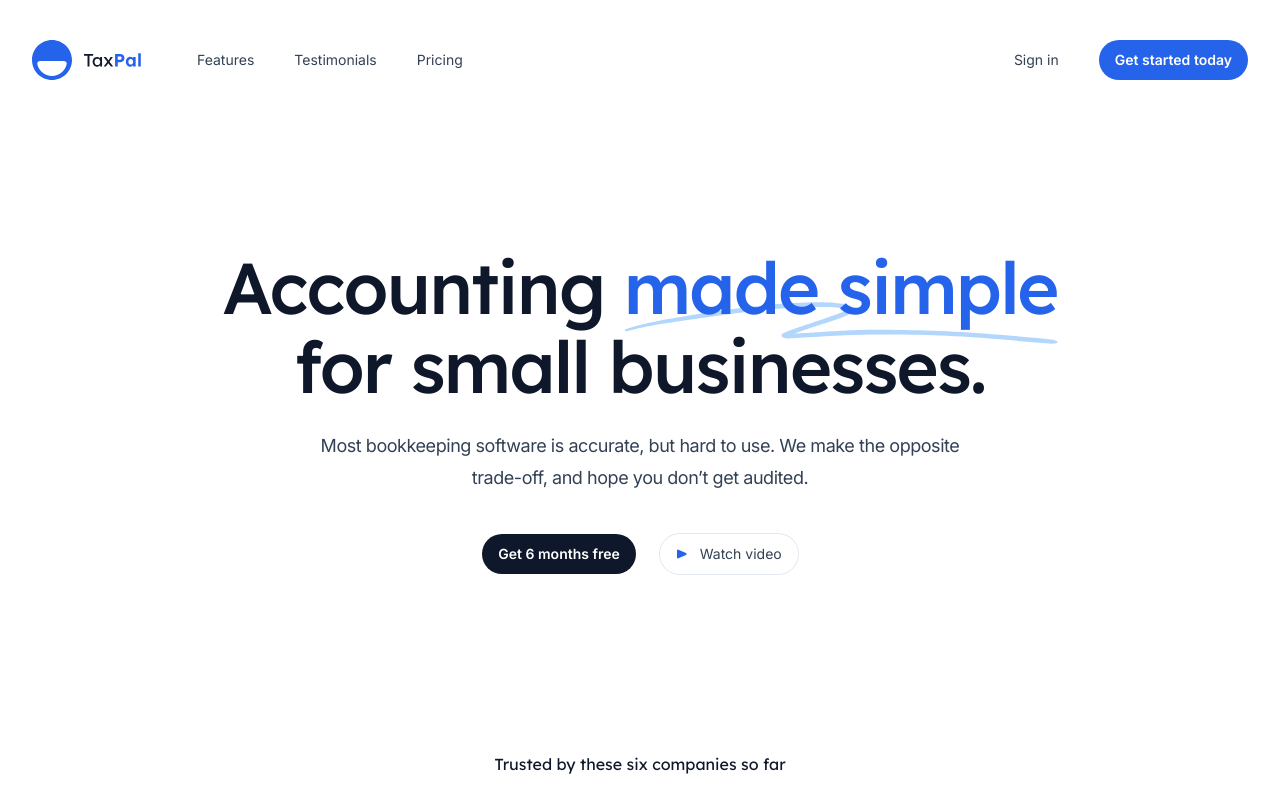
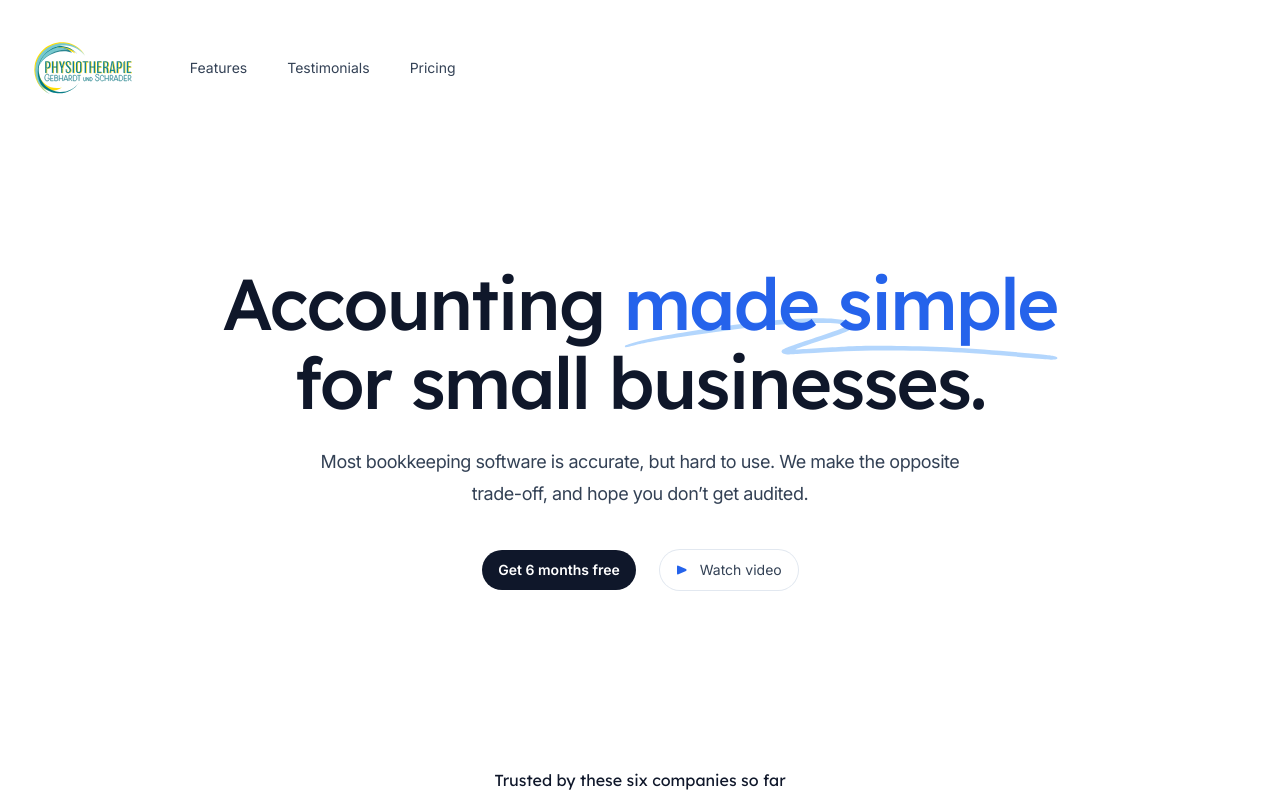
Before and after one commit to n2o/systemische-beratung-freund.de, a Next.js app: page / in a window 1280 px wide. Shown: the top 800 px of the page. Built offline with nearby package versions, Linux system fonts and the light colour scheme.

Commit message:
Add logo

```diff
--- a/next.config.js
+++ b/next.config.js
@@ -1,6 +1,9 @@
 /** @type {import('next').NextConfig} */
 const nextConfig = {
   reactStrictMode: true,
+  images: {
+    dangerouslyAllowSVG: true,
+  },
   experimental: {
     scrollRestoration: true,
   },
--- a/src/components/CallToAction.tsx
+++ b/src/components/CallToAction.tsx
@@ -19,9 +19,6 @@ export function CallToAction() {
       />
       <Container className="relative">
         <div className="mx-auto max-w-lg text-center">
-          <h2 className="font-display text-3xl tracking-tight text-white sm:text-4xl">
-            Get started today
-          </h2>
           <p className="mt-4 text-lg tracking-tight text-white">
             It’s time to take control of your books. Buy our software so you can
             feel like you’re doing something productive.
--- a/src/components/Footer.tsx
+++ b/src/components/Footer.tsx
@@ -1,14 +1,13 @@
 import { Container } from "@/components/Container"
 import { Logo } from "@/components/Logo"
 import { NavLink } from "@/components/NavLink"
-import Link from "next/link"
 
 export function Footer() {
   return (
     <footer className="bg-slate-50">
       <Container>
         <div className="py-16">
-          <Logo className="mx-auto h-10 w-auto" />
+          <Logo className="mx-auto h-20 w-auto" />
           <nav className="mt-10 text-sm" aria-label="quick links">
             <div className="-my-1 flex justify-center gap-x-6">
               <NavLink href="#features">Features</NavLink>
@@ -18,35 +17,10 @@ export function Footer() {
           </nav>
         </div>
         <div className="flex flex-col items-center border-t border-slate-400/10 py-10 sm:flex-row-reverse sm:justify-between">
-          <div className="flex gap-x-6">
-            <Link
-              href="https://twitter.com"
-              className="group"
-              aria-label="TaxPal on Twitter"
-            >
-              <svg
-                aria-hidden="true"
-                className="h-6 w-6 fill-slate-500 group-hover:fill-slate-700"
-              >
-                <path d="M8.29 20.251c7.547 0 11.675-6.253 11.675-11.675 0-.178 0-.355-.012-.53A8.348 8.348 0 0 0 22 5.92a8.19 8.19 0 0 1-2.357.646 4.118 4.118 0 0 0 1.804-2.27 8.224 8.224 0 0 1-2.605.996 4.107 4.107 0 0 0-6.993 3.743 11.65 11.65 0 0 1-8.457-4.287 4.106 4.106 0 0 0 1.27 5.477A4.073 4.073 0 0 1 2.8 9.713v.052a4.105 4.105 0 0 0 3.292 4.022 4.093 4.093 0 0 1-1.853.07 4.108 4.108 0 0 0 3.834 2.85A8.233 8.233 0 0 1 2 18.407a11.615 11.615 0 0 0 6.29 1.84" />
-              </svg>
-            </Link>
-            <Link
-              href="https://github.com"
-              className="group"
-              aria-label="TaxPal on GitHub"
-            >
-              <svg
-                aria-hidden="true"
-                className="h-6 w-6 fill-slate-500 group-hover:fill-slate-700"
-              >
-                <path d="M12 2C6.477 2 2 6.484 2 12.017c0 4.425 2.865 8.18 6.839 9.504.5.092.682-.217.682-.483 0-.237-.008-.868-.013-1.703-2.782.605-3.369-1.343-3.369-1.343-.454-1.158-1.11-1.466-1.11-1.466-.908-.62.069-.608.069-.608 1.003.07 1.531 1.032 1.531 1.032.892 1.53 2.341 1.088 2.91.832.092-.647.35-1.088.636-1.338-2.22-.253-4.555-1.113-4.555-4.951 0-1.093.39-1.988 1.029-2.688-.103-.253-.446-1.272.098-2.65 0 0 .84-.27 2.75 1.026A9.564 9.564 0 0 1 12 6.844a9.59 9.59 0 0 1 2.504.337c1.909-1.296 2.747-1.027 2.747-1.027.546 1.379.202 2.398.1 2.651.64.7 1.028 1.595 1.028 2.688 0 3.848-2.339 4.695-4.566 4.943.359.309.678.92.678 1.855 0 1.338-.012 2.419-.012 2.747 0 .268.18.58.688.482A10.02 10.02 0 0 0 22 12.017C22 6.484 17.522 2 12 2Z" />
-              </svg>
-            </Link>
-          </div>
+          <div className="flex gap-x-6"></div>
           <p className="mt-6 text-sm text-slate-500 sm:mt-0">
-            Copyright &copy; {new Date().getFullYear()} TaxPal. All rights
-            reserved.
+            &copy; {new Date().getFullYear()} Gebhardt und Schrader
+            Physiotherapie GbR. Alle Rechte vorbehalten.
           </p>
         </div>
       </Container>
--- a/src/components/Header.tsx
+++ b/src/components/Header.tsx
@@ -1,4 +1,3 @@
-import { Button } from "@/components/Button"
 import { Container } from "@/components/Container"
 import { Logo } from "@/components/Logo"
 import { NavLink } from "@/components/NavLink"
@@ -79,8 +78,6 @@ function MobileNavigation() {
             <MobileNavLink href="#features">Features</MobileNavLink>
             <MobileNavLink href="#testimonials">Testimonials</MobileNavLink>
             <MobileNavLink href="#pricing">Pricing</MobileNavLink>
-            <hr className="m-2 border-slate-300/40" />
-            <MobileNavLink href="/login">Sign in</MobileNavLink>
           </Popover.Panel>
         </Transition.Child>
       </Transition.Root>
@@ -95,7 +92,7 @@ export function Header() {
         <nav className="relative z-50 flex justify-between">
           <div className="flex items-center md:gap-x-12">
             <Link href="#" aria-label="Home">
-              <Logo className="h-10 w-auto" />
+              <Logo className="h-14 w-auto" />
             </Link>
             <div className="hidden md:flex md:gap-x-6">
               <NavLink href="#features">Features</NavLink>
@@ -104,14 +101,6 @@ export function Header() {
             </div>
           </div>
           <div className="flex items-center gap-x-5 md:gap-x-8">
-            <div className="hidden md:block">
-              <NavLink href="/login">Sign in</NavLink>
-            </div>
-            <Button href="/register" color="blue">
-              <span>
-                Get started <span className="hidden lg:inline">today</span>
-              </span>
-            </Button>
             <div className="-mr-1 md:hidden">
               <MobileNavigation />
             </div>
--- a/src/components/Logo.tsx
+++ b/src/components/Logo.tsx
@@ -1,32 +1,7 @@
+import Image from "next/image"
+
 export function Logo(props) {
   return (
-    <svg aria-hidden="true" viewBox="0 0 109 40" {...props}>
-      <path
-        fillRule="evenodd"
-        clipRule="evenodd"
-        d="M0 20c0 11.046 8.954 20 20 20s20-8.954 20-20S31.046 0 20 0 0 8.954 0 20Zm20 16c-7.264 0-13.321-5.163-14.704-12.02C4.97 22.358 6.343 21 8 21h24c1.657 0 3.031 1.357 2.704 2.98C33.32 30.838 27.264 36 20 36Z"
-        fill="#2563EB"
-      />
-      <path
-        d="M55.528 26.57V15.842H52V13.97h9.108v1.872h-3.636V26.57h-1.944Z"
-        fill="#0F172A"
-      />
-      <path
-        d="M83.084 26.57v-12.6h5.346c.744 0 1.416.18 2.016.54a3.773 3.773 0 0 1 1.44 1.44c.36.612.54 1.302.54 2.07 0 .78-.18 1.482-.54 2.106a4 4 0 0 1-1.44 1.494c-.6.36-1.272.54-2.016.54h-2.646v4.41h-2.7Zm2.664-6.84h2.376c.288 0 .546-.072.774-.216.228-.156.408-.36.54-.612a1.71 1.71 0 0 0 .216-.864c0-.324-.072-.606-.216-.846a1.394 1.394 0 0 0-.54-.576 1.419 1.419 0 0 0-.774-.216h-2.376v3.33ZM106.227 26.57V13.25h2.556v13.32h-2.556Z"
-        fill="#2563EB"
-      />
-      <path
-        fillRule="evenodd"
-        clipRule="evenodd"
-        d="M95.906 26.102c.636.432 1.35.648 2.142.648.444 0 .864-.066 1.26-.198a4.25 4.25 0 0 0 1.062-.558 3.78 3.78 0 0 0 .702-.668v1.244h2.574v-9.522h-2.538v1.248a3.562 3.562 0 0 0-.648-.672 3.13 3.13 0 0 0-1.026-.558 3.615 3.615 0 0 0-1.278-.216c-.828 0-1.566.216-2.214.648-.648.42-1.164 1.002-1.548 1.746-.372.732-.558 1.578-.558 2.538 0 .96.186 1.812.558 2.556.372.744.876 1.332 1.512 1.764Zm4.104-1.908c-.36.228-.78.342-1.26.342-.468 0-.882-.114-1.242-.342a2.387 2.387 0 0 1-.828-.954c-.204-.42-.306-.906-.306-1.458 0-.54.102-1.014.306-1.422.204-.408.48-.726.828-.954.36-.24.774-.36 1.242-.36.48 0 .9.12 1.26.36.36.228.636.546.828.954.204.408.306.882.306 1.422 0 .552-.102 1.038-.306 1.458a2.218 2.218 0 0 1-.828.954Z"
-        fill="#2563EB"
-      />
-      <path
-        fillRule="evenodd"
-        clipRule="evenodd"
-        d="m76.322 23.197 2.595 3.373h2.268l-3.662-4.787 3.338-4.663h-2.196l-2.162 3.334-2.554-3.334h-2.34l3.652 4.71-3.634 4.74h2.196l2.5-3.373ZM62.738 26.102a3.78 3.78 0 0 0 2.142.648c.456 0 .888-.072 1.296-.216.42-.144.798-.336 1.134-.576a3.418 3.418 0 0 0 .864-.835v1.447h1.872v-9.45h-1.872v1.45a3.118 3.118 0 0 0-.72-.82 3.2 3.2 0 0 0-1.062-.612 4.033 4.033 0 0 0-1.35-.216c-.828 0-1.578.21-2.25.63-.66.42-1.188 1.002-1.584 1.746-.384.732-.576 1.572-.576 2.52 0 .936.192 1.776.576 2.52.384.744.894 1.332 1.53 1.764Zm4.122-1.476c-.432.276-.93.414-1.494.414a2.682 2.682 0 0 1-1.476-.414 2.987 2.987 0 0 1-1.008-1.134c-.24-.492-.36-1.05-.36-1.674 0-.612.12-1.158.36-1.638.252-.48.588-.858 1.008-1.134a2.682 2.682 0 0 1 1.476-.414c.564 0 1.062.138 1.494.414.432.276.768.654 1.008 1.134.252.48.378 1.026.378 1.638 0 .624-.126 1.182-.378 1.674-.24.48-.576.858-1.008 1.134Z"
-        fill="#0F172A"
-      />
-    </svg>
+    <Image src="/img/logo.svg" alt="Logo" width={30} height={40} {...props} />
   )
 }
```
Also changed, not shown: public/img/logo.svg (added).
